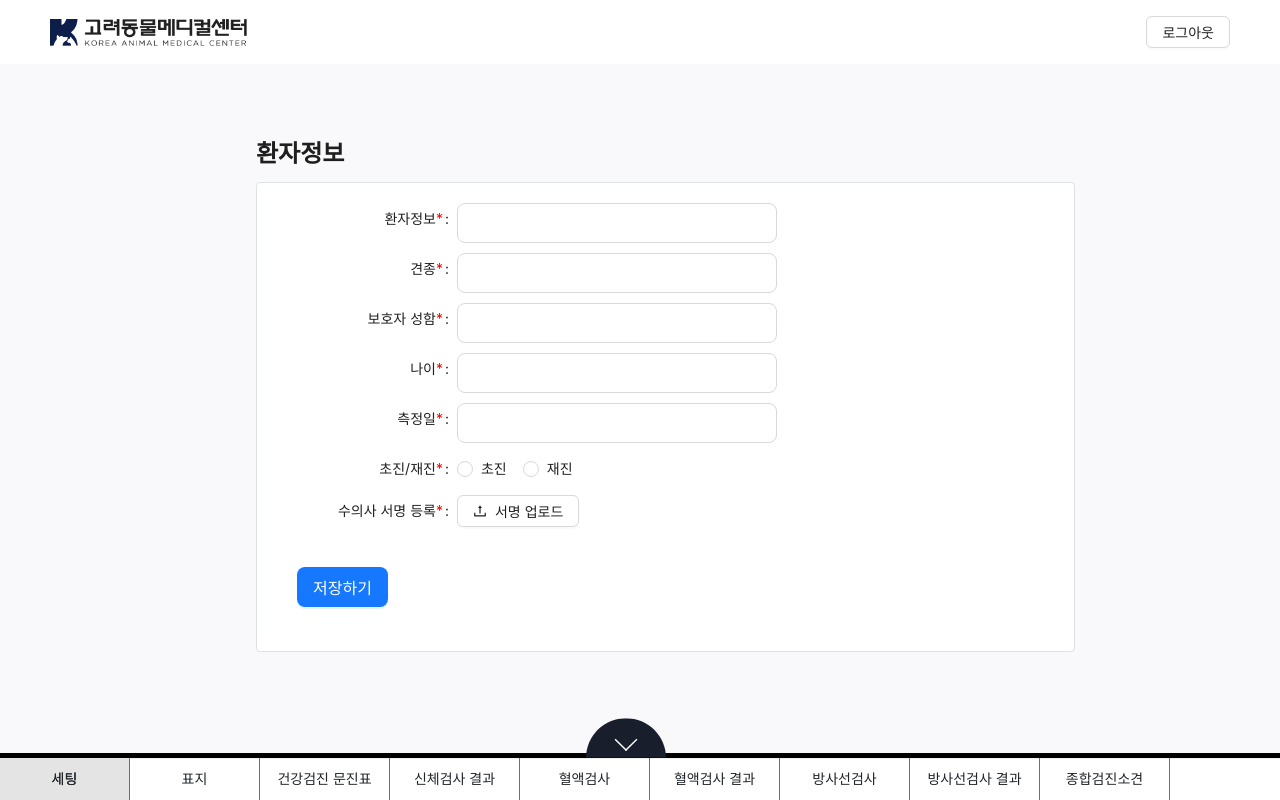
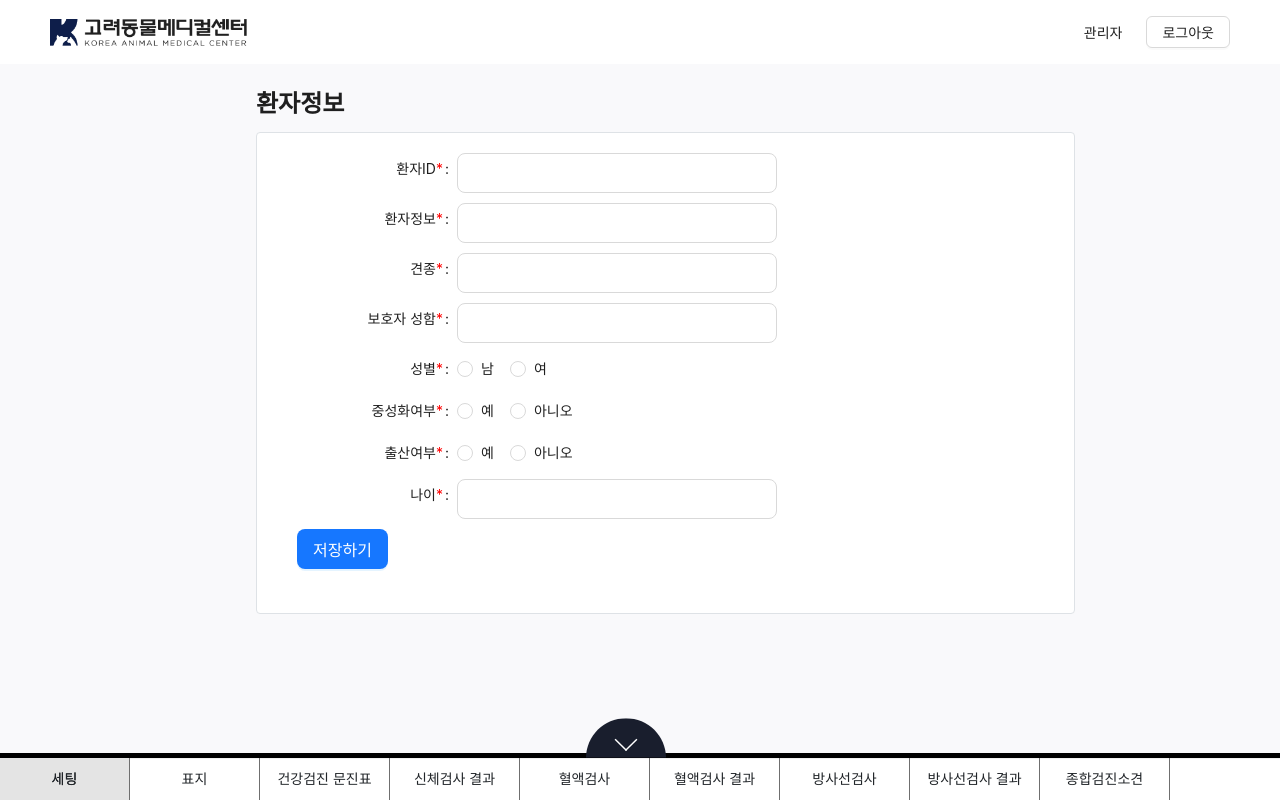
Before and after one commit to ghdalsrl326/korea-animal-medical-center, a Next.js app: page /setting in a window 1280 px wide. Built offline with nearby package versions, Linux system fonts and the light colour scheme.

Commit message:
[GUI] 환자정보 세팅 페이지 기획 수정안 반영

```diff
--- a/src/app/data/settingStore.ts
+++ b/src/app/data/settingStore.ts
@@ -2,21 +2,25 @@ import { UploadFile } from "antd/es/upload";
 import { atom } from "jotai";
 
 export type settingType = {
+  id: string;
   name: string;
   breed: string;
   ownerName: string;
+  sex: "남" | "여" | null;
+  neutered: "예" | "아니오" | null;
+  childBirth: "예" | "아니오" | null;
   age: string;
-  date: string;
-  examinationType: "first" | "second" | null;
   signature: UploadFile[];
 };
 
 export const settingAtom = atom<settingType>({
+  id: "",
   name: "",
   breed: "",
   ownerName: "",
+  sex: null,
+  neutered: null,
+  childBirth: null,
   age: "",
-  date: "",
-  examinationType: null,
   signature: [],
 });
--- a/src/app/data/url.ts
+++ b/src/app/data/url.ts
@@ -1,4 +1,5 @@
 export const URL = {
+  ADMIN: "/admin",
   COVER: "/cover",
   LOGIN: "/login",
   SIGNUP: "/signup",
--- a/src/app/setting/page.tsx
+++ b/src/app/setting/page.tsx
@@ -1,11 +1,12 @@
 import { Content, Header } from "antd/es/layout/layout";
 import React from "react";
 import Image from "next/image";
-import { Layout } from "antd";
+import { Flex, Layout } from "antd";
 import Title from "antd/es/typography/Title";
 import SettingForm from "@/components/SettingForm";
 import NavigationTab from "@/components/NavigationTab";
 import LogoutButton from "@/components/LogoutButton";
+import AdminButton from "@/components/AdminButton";
 
 const page = () => {
   return (
@@ -20,11 +21,14 @@ const page = () => {
         }}
       >
         <Image src="/images/logo.png" alt="logo" width={197} height={27} />
-        <LogoutButton />
+        <Flex gap="small">
+          <AdminButton />
+          <LogoutButton />
+        </Flex>
       </Header>
       <Content
         style={{
-          padding: "50px 0 0 20%",
+          padding: "0 0 0 20%",
           background: "#F9F9FB",
           height: "calc(100vh - 64px)",
         }}
--- /dev/null
+++ b/src/components/AdminButton.tsx
@@ -0,0 +1,21 @@
+"use client";
+import { URL } from "@/app/data/url";
+import { Button } from "antd";
+import { useRouter } from "next/navigation";
+import React from "react";
+
+const AdminButton = () => {
+  const router = useRouter();
+
+  const handleAdmin = () => {
+    router.push(URL.ADMIN);
+  };
+
+  return (
+    <Button type="text" onClick={handleAdmin}>
+      관리자
+    </Button>
+  );
+};
+
+export default AdminButton;
--- a/src/components/LoginForm.tsx
+++ b/src/components/LoginForm.tsx
@@ -79,7 +79,6 @@ const LoginForm = () => {
           </Button>
           <Button
             type="text"
-            // htmlType="submit"
             size="large"
             style={{ width: "320px", height: "52px" }}
             onClick={onSignUp}
--- a/src/components/SettingForm.tsx
+++ b/src/components/SettingForm.tsx
@@ -2,24 +2,9 @@
 import React from "react";
 import { Button, Form, Input, Radio, Space, Upload, message } from "antd";
 import RequiredMark from "./RequiredMark";
-import { UploadOutlined } from "@ant-design/icons";
 import { useAtom } from "jotai";
 import { settingAtom, settingType } from "@/app/data/settingStore";
 import { useRouter } from "next/navigation";
-import type { UploadProps } from "antd";
-
-const uploadProps: UploadProps = {
-  beforeUpload: (file) => {
-    const isImage =
-      file.type === "image/jpeg" ||
-      file.type === "image/jpg" ||
-      file.type === "image/png";
-    if (!isImage) {
-      message.error(`${file.name} is not a jpg/png file`);
-    }
-    return isImage || Upload.LIST_IGNORE;
-  },
-};
 
 const SettingForm = () => {
   const router = useRouter();
@@ -28,12 +13,14 @@ const SettingForm = () => {
   const onFinish = (values: Partial<settingType>) => {
     console.log("Success:", values);
     setSetting({
+      id: values.id || "",
       name: values.name || "",
       breed: values.breed || "",
       ownerName: values.ownerName || "",
+      sex: values.sex || null,
+      neutered: values.neutered || null,
+      childBirth: values.childBirth || null,
       age: values.age || "",
-      date: values.date || "",
-      examinationType: values.examinationType || null,
       signature: values.signature || [],
     });
     router.push("/cover");
@@ -41,24 +28,6 @@ const SettingForm = () => {
 
   const onFinishFailed = (errorInfo: any) => {
     console.log("Failed:", errorInfo);
-  };
-
-  const normFile = (e: any) => {
-    console.log("Upload event:", e);
-    const fileList = Array.isArray(e) ? e : e?.fileList;
-    setSetting((current) => ({ ...current, signatureFiles: fileList }));
-    return fileList;
-  };
-
-  const customRequest = async ({ file, onSuccess, onError }: any) => {
-    try {
-      setTimeout(() => {
-        onSuccess("ok");
-      }, 1000);
-    } catch (error) {
-      console.error("Upload error:", error);
-      onError(error);
-    }
   };
 
   return (
@@ -83,9 +52,19 @@ const SettingForm = () => {
         requiredMark={RequiredMark}
       >
         <Form.Item<Partial<settingType>>
+          label="환자ID"
+          name="id"
+          rules={[{ required: true, message: "환자ID를 입력해주세요" }]}
+          style={{ maxWidth: "480px", marginBottom: "10px" }}
+          initialValue={setting.id}
+        >
+          <Input size="large" />
+        </Form.Item>
+
+        <Form.Item<Partial<settingType>>
           label="환자정보"
           name="name"
-          rules={[{ required: true, message: "환자정보 입력해주세요" }]}
+          rules={[{ required: true, message: "환자정보를 입력해주세요" }]}
           style={{ maxWidth: "480px", marginBottom: "10px" }}
           initialValue={setting.name}
         >
@@ -113,6 +92,45 @@ const SettingForm = () => {
         </Form.Item>
 
         <Form.Item<Partial<settingType>>
+          label="성별"
+          name="sex"
+          rules={[{ required: true, message: "성별을 선택해주세요" }]}
+          style={{ maxWidth: "480px", marginBottom: "10px" }}
+          initialValue={setting.sex}
+        >
+          <Radio.Group>
+            <Radio value="남">남</Radio>
+            <Radio value="여">여</Radio>
+          </Radio.Group>
+        </Form.Item>
+
+        <Form.Item<Partial<settingType>>
+          label="중성화여부"
+          name="neutered"
+          rules={[{ required: true, message: "중성화여부를 선택해주세요" }]}
+          style={{ maxWidth: "480px", marginBottom: "10px" }}
+          initialValue={setting.neutered}
+        >
+          <Radio.Group>
+            <Radio value="예">예</Radio>
+            <Radio value="아니오">아니오</Radio>
+          </Radio.Group>
+        </Form.Item>
+
+        <Form.Item<Partial<settingType>>
+          label="출산여부"
+          name="childBirth"
+          rules={[{ required: true, message: "출산여부를 입력해주세요" }]}
+          style={{ maxWidth: "480px", marginBottom: "10px" }}
+          initialValue={setting.childBirth}
+        >
+          <Radio.Group>
+            <Radio value="예">예</Radio>
+            <Radio value="아니오">아니오</Radio>
+          </Radio.Group>
+        </Form.Item>
+
+        <Form.Item<Partial<settingType>>
           label="나이"
           name="age"
           rules={[{ required: true, message: "나이를 입력해주세요" }]}
@@ -120,50 +138,6 @@ const SettingForm = () => {
           initialValue={setting.age}
         >
           <Input size="large" />
-        </Form.Item>
-
-        <Form.Item<Partial<settingType>>
-          label="측정일"
-          name="date"
-          rules={[{ required: true, message: "측정일을 입력해주세요" }]}
-          style={{ maxWidth: "480px", marginBottom: "10px" }}
-          initialValue={setting.date}
-        >
-          <Input size="large" />
-        </Form.Item>
-
-        <Form.Item<Partial<settingType>>
-          label="초진/재진"
-          name="examinationType"
-          rules={[{ required: true, message: "검사종류를 선택해주세요" }]}
-          style={{ maxWidth: "480px", marginBottom: "10px" }}
-          initialValue={setting.examinationType}
-        >
-          <Radio.Group>
-            <Radio value="초진">초진</Radio>
-            <Radio value="재진">재진</Radio>
-          </Radio.Group>
-        </Form.Item>
-
-        <Form.Item<Partial<settingType>>
-          label="수의사 서명 등록"
-          name="signature"
-          valuePropName="fileList"
-          getValueFromEvent={normFile}
-          rules={[{ required: true, message: "서명을 업로드해주세요" }]}
-          style={{ maxWidth: "480px", marginBottom: "40px" }}
-          initialValue={setting.signature}
-        >
-          <Upload
-            name="signature"
-            listType="picture"
-            customRequest={customRequest} // Mock upload
-            // action="your-upload-endpoint" // 서버 개발 후 customRequest 대체
-            maxCount={1}
-            {...uploadProps}
-          >
-            <Button icon={<UploadOutlined />}>서명 업로드</Button>
-          </Upload>
         </Form.Item>
 
         <Form.Item>
```
